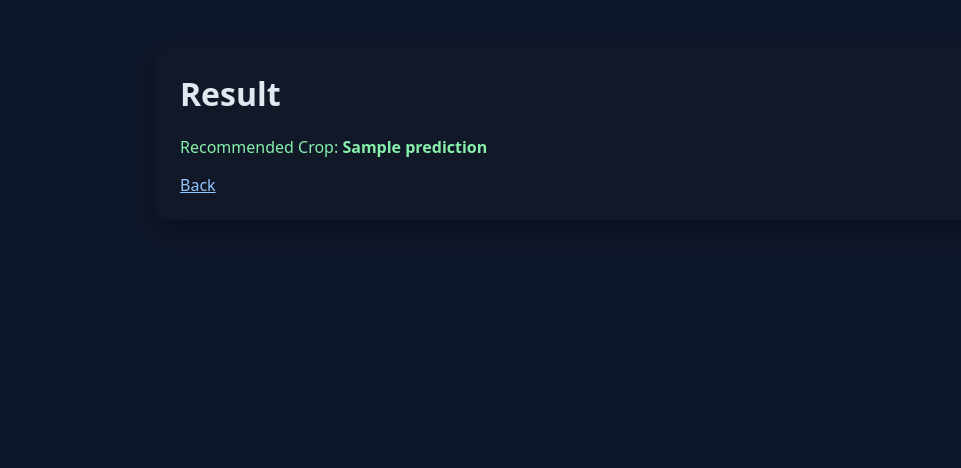
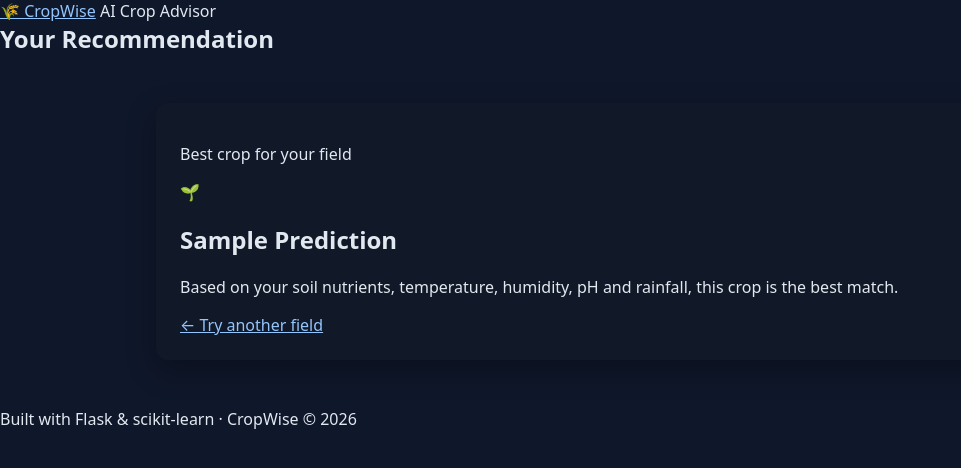
Before and after one commit to projectman-code/Crop-Detection, a Flask app: template templates/result.html in a window 1280 px wide. Shown: the top 468 px of the page, without its empty margins (0-961 px from the left). Run offline with Flask 3, Linux system fonts and the light colour scheme; the template is opened without the code that fills it: most values are stand-ins (such as "Sample title", 1, 10 or a date in 2020).

Commit message:
Update result.html
Add Frontend

```diff
--- a/templates/result.html
+++ b/templates/result.html
@@ -1,20 +1,54 @@
 <!DOCTYPE html>
 <html lang="en">
 <head>
-	<meta charset="UTF-8" />
-	<meta name="viewport" content="width=device-width, initial-scale=1.0" />
-	<title>Crop Recommendation Result</title>
-	<link rel="stylesheet" href="/static/style.css" />
+  <meta charset="UTF-8">
+  <meta name="viewport" content="width=device-width, initial-scale=1.0">
+  <title>Your Recommendation – CropWise</title>
+  <link rel="preconnect" href="https://fonts.googleapis.com">
+  <link href="https://fonts.googleapis.com/css2?family=Poppins:wght@400;500;600;700&display=swap" rel="stylesheet">
+  <link rel="stylesheet" href="{{ url_for('static', filename='style.css') }}">
 </head>
 <body>
-	<div class="container">
-		<h1>Result</h1>
-		{% if error %}
-			<p class="error">{{ error }}</p>
-		{% else %}
-			<p class="success">Recommended Crop: <strong>{{ prediction }}</strong></p>
-		{% endif %}
-		<a href="/">Back</a>
-	</div>
+
+  <header class="nav">
+    <div class="nav-inner">
+      <a class="brand" href="/">🌾 CropWise</a>
+      <span class="tag">AI Crop Advisor</span>
+    </div>
+  </header>
+
+  <section class="hero small">
+    <div class="hero-inner">
+      <h1>Your <span>Recommendation</span></h1>
+    </div>
+    <div class="hills"></div>
+  </section>
+
+  <main class="container">
+    <div class="card result">
+      {% if error %}
+        <div class="emoji">⚠️</div>
+        <h2>Something went wrong</h2>
+        <p class="error">{{ error }}</p>
+      {% else %}
+        {% set icons = {
+          'rice':'🌾','maize':'🌽','chickpea':'🫘','kidneybeans':'🫘','pigeonpeas':'🫛',
+          'mothbeans':'🫘','mungbean':'🫛','blackgram':'🫘','lentil':'🫘','pomegranate':'🍎',
+          'banana':'🍌','mango':'🥭','grapes':'🍇','watermelon':'🍉','muskmelon':'🍈',
+          'apple':'🍎','orange':'🍊','papaya':'🍈','coconut':'🥥','cotton':'☁️',
+          'jute':'🌿','coffee':'☕'
+        } %}
+        <p class="label">Best crop for your field</p>
+        <div class="emoji">{{ icons.get(prediction|lower, '🌱') }}</div>
+        <h2 class="crop">{{ prediction|title }}</h2>
+        <p class="sub">Based on your soil nutrients, temperature, humidity, pH and rainfall, this crop is the best match.</p>
+      {% endif %}
+      <a href="/" class="btn primary">← Try another field</a>
+    </div>
+  </main>
+
+  <footer class="footer">
+    Built with Flask &amp; scikit-learn · CropWise © 2026
+  </footer>
 </body>
 </html>
```
